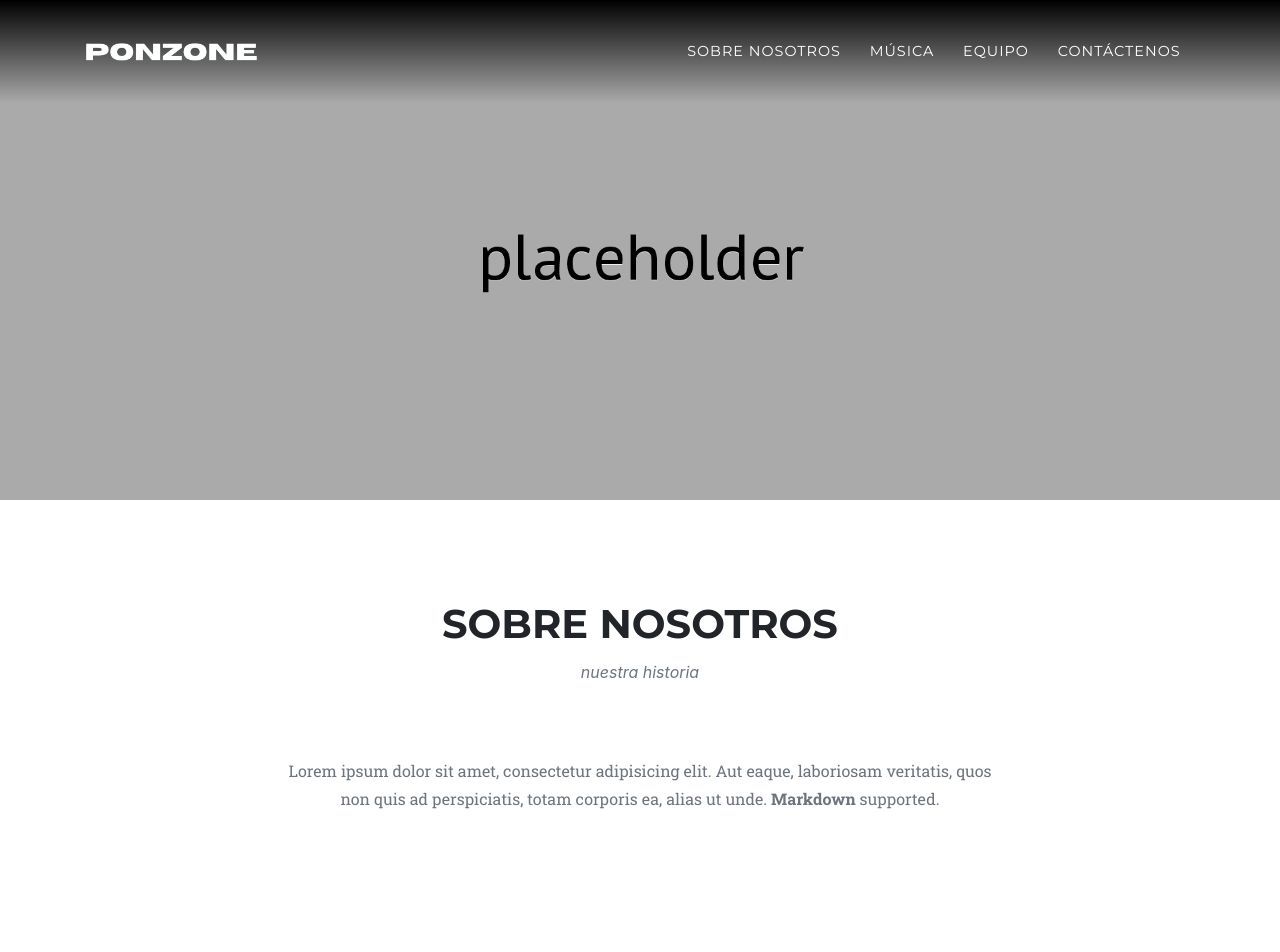
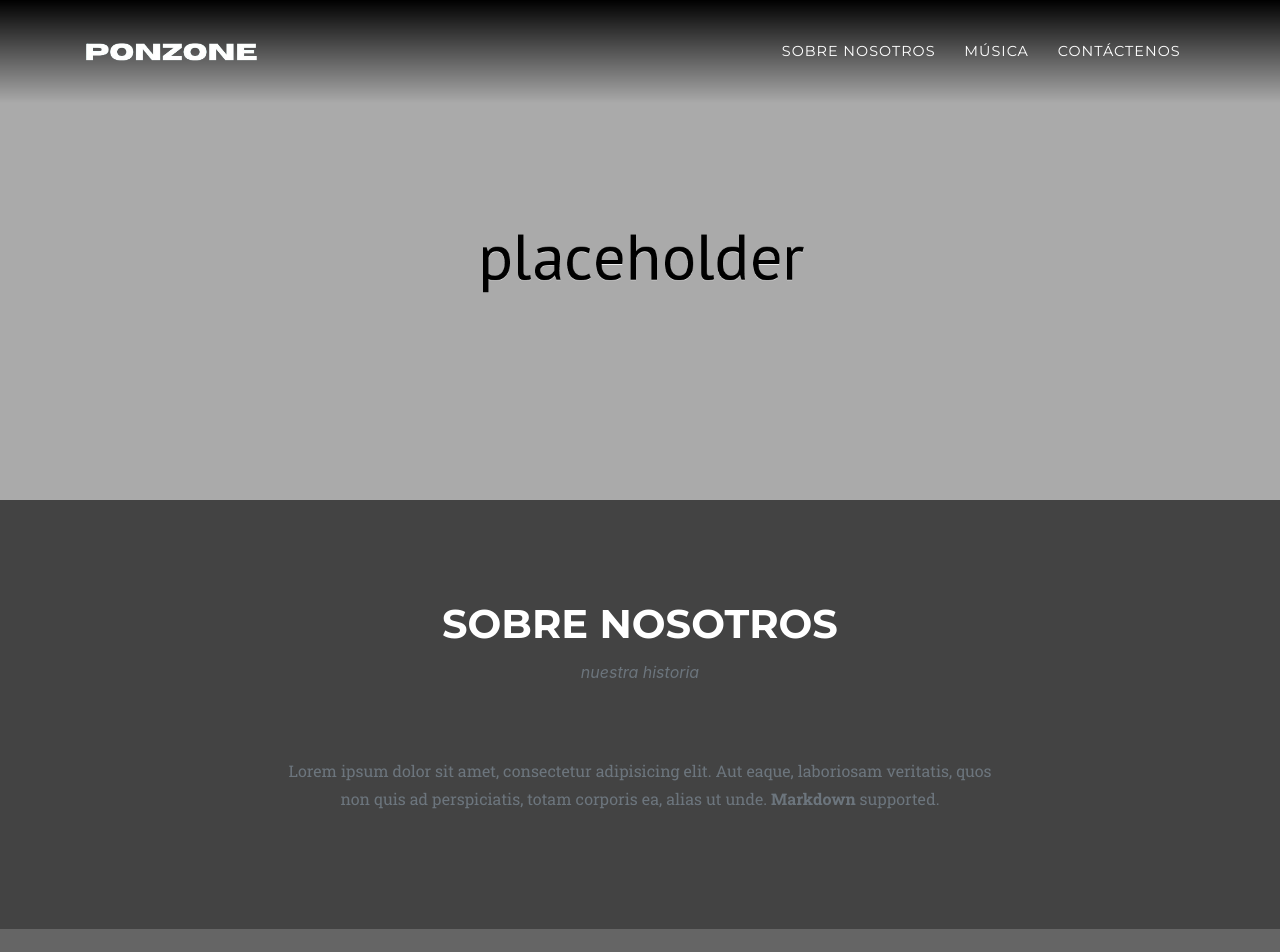
Before and after one commit to PabloJapon/ponzone, a Jekyll site: the page built from index.md, in a window 1280 px wide and 1400 px high. Shown: the top 952 px of the window. Built offline with Jekyll 4.4.1, drawn with Linux system fonts in a browser that asks for light colours; some web fonts are replaced; some of the changed text lies outside the part shown.

Commit message:
no message

```diff
--- a/_data/navigation.yml
+++ b/_data/navigation.yml
@@ -15,8 +15,6 @@ es: &DEFAULT_ES
       section: nosotros
     - title: "Música"
       section: music
-    - title: "Equipo"
-      section: equipo
     - title: "Contáctenos"
       section: contacto
 es-ES:
--- a/_includes/about.html
+++ b/_includes/about.html
@@ -1,6 +1,6 @@
 <!-- About -->
 {% if site.locale and site.locale != "" and site.locale != nil %}
-<section class="page-section" id="{{ site.data.sitetext[site.locale].about.section | default: "about" }}">
+<section class="page-section" id="{{ site.data.sitetext[site.locale].about.section | default: "about" }}" style="background: #434343;">
   <div class="container">
     <div class="row">
       <div class="col-lg-12 text-center">
--- a/_includes/services.html
+++ b/_includes/services.html
@@ -1,5 +1,5 @@
 <!-- Services -->
-<section class="page-section" id="{{ site.data.sitetext.music.section | default: "music" }}">
+<section class="page-section" id="{{ site.data.sitetext.music.section | default: "music" }}" style="background: #656565;">
   <div class="container">
 
     <div class="row">
--- a/_layouts/home.html
+++ b/_layouts/home.html
@@ -5,6 +5,5 @@ layout: default
 
 {% include about.html %}
 {% include services.html %}
-{% include team.html %}
 {% include clients.html %}
 {% include contact.html %}
--- a/_sass/base/_page.scss
+++ b/_sass/base/_page.scss
@@ -35,12 +35,14 @@ h6 {
     font-size: 40px;
     margin-top: 0;
     margin-bottom: 15px;
+    color: white;  /* Change h2 color to white */
   }
   h3.section-subheading {
     font-size: 16px;
     font-weight: 400;
     font-style: italic;
     margin-bottom: 75px;
+    color: rgb(230, 230, 230);  /* Change h2 color to white */
     text-transform: none;
     @include serif-font;
   }
```
